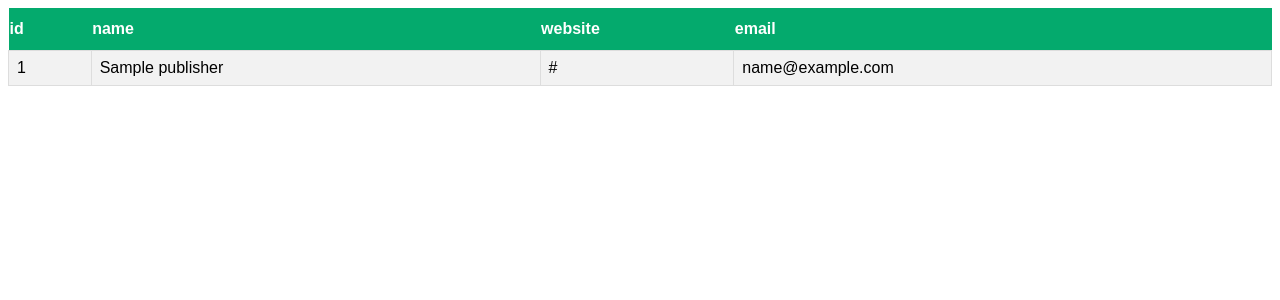
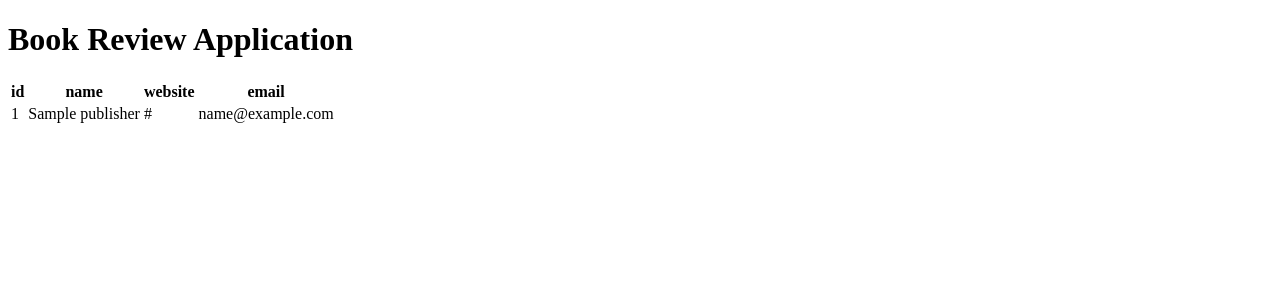
Before and after one commit to pythonbykhaja/bookreviews_project, a Django app: template books/templates/books/publishers.html in a window 1280 px wide. Shown: the top 300 px of the page. Run offline with Django 3.2, Linux system fonts and the light colour scheme; the template is opened without the code that fills it: most values are stand-ins (such as "Sample title", 1, 10 or a date in 2020).

Commit message:
Added template inheritance in the project

```diff
--- /dev/null
+++ b/books/templates/base.html
@@ -0,0 +1,16 @@
+<!DOCTYPE html>
+<html lang="en">
+<head>
+    <meta charset="UTF-8">
+    <title>Book Reviews</title>
+</head>
+<body>
+    <h1> Book Review Application</h1>
+
+{% block content %}
+
+{% endblock %}
+
+
+</body>
+</html>
--- a/books/templates/books/publishers.html
+++ b/books/templates/books/publishers.html
@@ -1,36 +1,10 @@
-<!DOCTYPE html>
-<html lang="en">
-<head>
-    <meta charset="UTF-8">
-    <title>book reviews</title>
-<style>
-#publishers {
-  font-family: Arial, Helvetica, sans-serif;
-  border-collapse: collapse;
-  width: 100%;
-}
 
-#publishers td, #customers th {
-  border: 1px solid #ddd;
-  padding: 8px;
-}
+{% extends 'base.html' %}
 
-#publishers tr:nth-child(even){background-color: #f2f2f2;}
+{% block content %}
 
-#publishers tr:hover {background-color: #ddd;}
 
-#publishers th {
-  padding-top: 12px;
-  padding-bottom: 12px;
-  text-align: left;
-  background-color: #04AA6D;
-  color: white;
-}
-</style>
-
-</head>
-<body>
-    <table id="publishers">
+<table id="publishers">
         <tr>
             <th>id</th>
             <th>name</th>
@@ -46,5 +20,6 @@
         </tr>
         {% endfor %}
     </table>
-</body>
-</html>
+
+
+{% endblock %}
```
Also changed, not shown: books/templates/books/publisher.html (+3 -11 lines), books/templates/books/publisher_record_created.html (+5 -10 lines).
